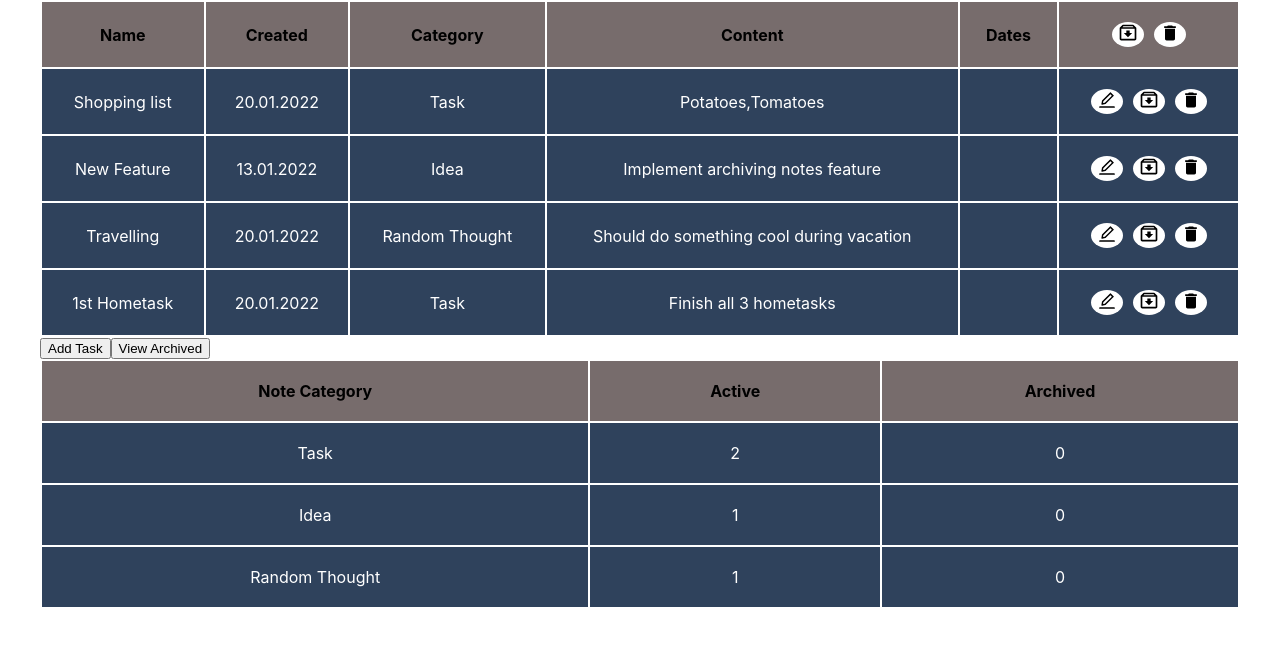
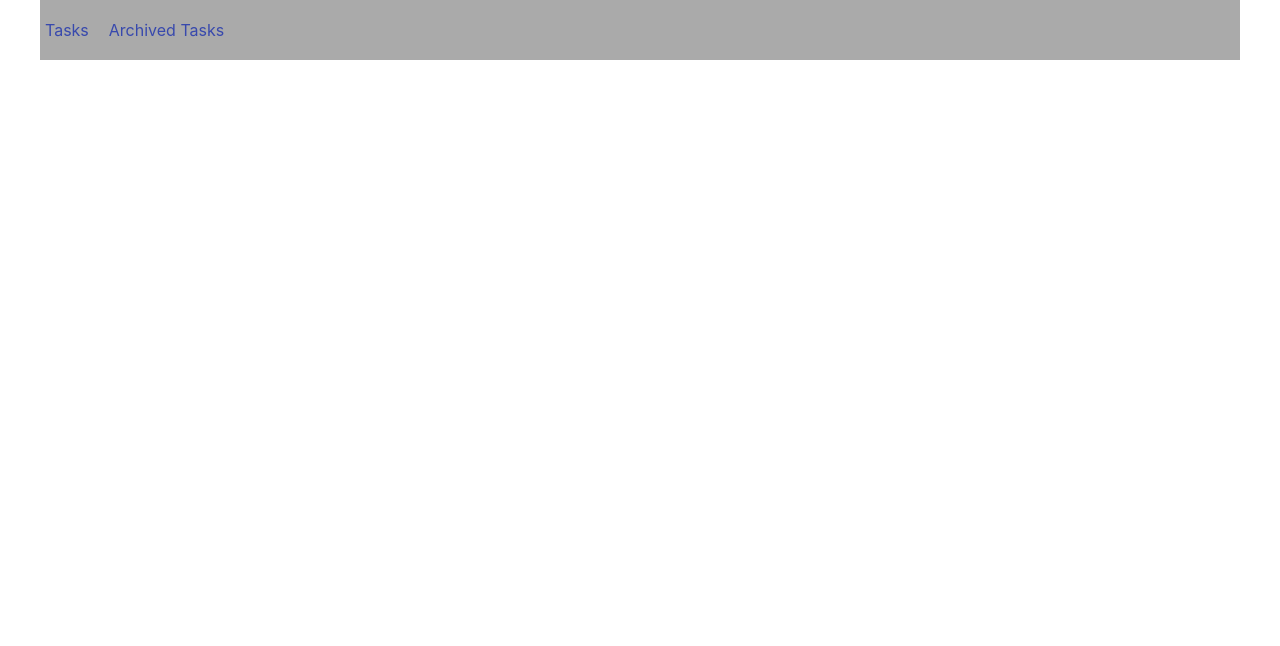
Before and after one commit to mihailsin/radency-hometask-2-react, a React (Create React App) app: page / in a window 1280 px wide. Shown: the top 646 px of the page. Built offline with nearby package versions, Linux system fonts and the light colour scheme.

Commit message:
add routes

```diff
--- a/package.json
+++ b/package.json
@@ -12,6 +12,7 @@
     "react-dom": "^18.0.0",
     "react-icons": "^4.3.1",
     "react-redux": "^7.2.8",
+    "react-router-dom": "^6.3.0",
     "react-scripts": "5.0.0",
     "styled-components": "^5.3.5",
     "web-vitals": "^2.1.4"
--- a/src/App.js
+++ b/src/App.js
@@ -1,38 +1,18 @@
 import React from "react";
-import { useState } from "react";
-import { RelativeContainer } from "./components/RelativeContainer/RelativeContainer.Styled";
-import Wrapper from "./components/Wrapper";
-import TasksTable from "./components/TasksTable";
-import CategoriesTable from "./components/CategoriesTable";
-import ArchivedTable from "./components/ArchivedTable/ArchivedTable";
-import AddTaskForm from "./components/AddTaskForm/AddTaskForm";
+import Navbar from "./components/Navbar/Navbar";
+import Tasks from "./views/Tasks";
+import { ArchivedTasks } from "./views/ArchivedTasks/ArchivedTasks";
+import { Route, Routes } from "react-router-dom";
 
 function App() {
-  const [addTaskFormIsVisible, setAddTaskFormIsVisible] = useState(false);
-  const [archivedTableIsVisible, setArchivedTableIsVisible] = useState(false);
-  const toggleAddTaskModal = (e) => {
-    setAddTaskFormIsVisible(!addTaskFormIsVisible);
-  };
-  const toggleArchivedTable = (e) => {
-    setArchivedTableIsVisible(!archivedTableIsVisible);
-  };
-
   return (
-    <RelativeContainer>
-      <Wrapper>
-        <TasksTable
-          toggleModal={toggleAddTaskModal}
-          toggleArchivedModal={toggleArchivedTable}
-        />
-        {addTaskFormIsVisible && (
-          <AddTaskForm toggleModal={toggleAddTaskModal} />
-        )}
-        <CategoriesTable />
-        {archivedTableIsVisible && (
-          <ArchivedTable toggleArchivedModal={toggleArchivedTable} />
-        )}
-      </Wrapper>
-    </RelativeContainer>
+    <>
+      <Navbar />
+      <Routes>
+        <Route path="/tasks" element={<Tasks />} />
+        <Route path="/archived-tasks" element={<ArchivedTasks />} />
+      </Routes>
+    </>
   );
 }
 
--- a/src/components/ArchivedTable/ArchivedTable.jsx
+++ b/src/components/ArchivedTable/ArchivedTable.jsx
@@ -12,21 +12,13 @@ import {
   TableBody,
   DataElement,
 } from "../TasksTable/TasksTable.styled";
-import { Backdrop } from "../AddTaskForm/AddTaskForm.styled";
-import { CgCloseO } from "react-icons/cg";
+
 import { Button } from "../TableButton/TableButton.styled";
-const ArchivedTable = ({ toggleArchivedModal }) => {
+const ArchivedTable = () => {
   const dispatch = useDispatch();
   const items = useSelector((state) => state.tasks);
   return (
-    <Backdrop>
     <Wrapper>
-        <Button
-          style={{ alignSelf: "flex-end", margin: "0" }}
-          onClick={() => toggleArchivedModal()}
-        >
-          <CgCloseO size={20} />
-        </Button>
       <Table>
         <TableHeader>
           <TableRow>
@@ -62,10 +54,7 @@ const ArchivedTable = ({ toggleArchivedModal }) => {
                     >
                       <BiArchiveOut size={20} />
                     </Button>
-                      <Button
-                        type="button"
-                        onClick={() => dispatch(remove(id))}
-                      >
+                    <Button type="button" onClick={() => dispatch(remove(id))}>
                       <MdDelete size={20} />
                     </Button>
                   </DataElement>
@@ -75,7 +64,6 @@ const ArchivedTable = ({ toggleArchivedModal }) => {
         </TableBody>
       </Table>
     </Wrapper>
-    </Backdrop>
   );
 };
 
--- /dev/null
+++ b/src/components/Navbar/Navbar.jsx
@@ -0,0 +1,40 @@
+import React from "react";
+import { NavLink } from "react-router-dom";
+import { Nav } from "./Navbar.styled";
+import Wrapper from "../Wrapper";
+
+// NavLink styles
+
+const active = {
+  color: "#d4c323",
+  marginRight: "20px",
+};
+
+const link = {
+  textDecoration: "none",
+  color: "#3849ad",
+  marginRight: "20px",
+};
+
+const Navbar = () => {
+  return (
+    <Wrapper>
+      <Nav>
+        <NavLink
+          style={({ isActive }) => (isActive ? active : link)}
+          to="/tasks"
+        >
+          Tasks
+        </NavLink>
+        <NavLink
+          style={({ isActive }) => (isActive ? active : link)}
+          to="/archived-tasks"
+        >
+          Archived Tasks
+        </NavLink>
+      </Nav>
+    </Wrapper>
+  );
+};
+
+export default Navbar;
--- /dev/null
+++ b/src/components/Navbar/Navbar.styled.jsx
@@ -0,0 +1,10 @@
+import styled from "styled-components";
+
+export const Nav = styled.nav`
+  padding: 20px 5px;
+  display: flex;
+  flex-flow: row nowrap;
+  justify-content: flex-start;
+  background-color: #aaa;
+  color: #111;
+`;
--- /dev/null
+++ b/src/components/Navbar/index.js
@@ -0,0 +1 @@
+export { default } from "./Navbar";
--- a/src/components/TasksTable/TasksTable.jsx
+++ b/src/components/TasksTable/TasksTable.jsx
@@ -3,7 +3,7 @@ import { useDispatch, useSelector } from "react-redux";
 import { remove, toggleArchived } from "../../redux/slices";
 import { Button } from "../TableButton/TableButton.styled";
 import { AiOutlineEdit } from "react-icons/ai";
-import { BiArchiveIn, BiArchiveOut } from "react-icons/bi";
+import { BiArchiveIn } from "react-icons/bi";
 import { MdDelete } from "react-icons/md";
 import {
   Table,
@@ -14,7 +14,7 @@ import {
   DataElement,
 } from "./TasksTable.styled";
 
-const TasksTable = ({ toggleModal, toggleArchivedModal }) => {
+const TasksTable = ({ toggleModal }) => {
   const items = useSelector((state) => state.tasks);
   const dispatch = useDispatch();
   return (
@@ -70,9 +70,6 @@ const TasksTable = ({ toggleModal, toggleArchivedModal }) => {
         <button type="button" onClick={() => toggleModal()}>
           Add Task
         </button>
-        <button type="button" onClick={() => toggleArchivedModal()}>
-          View Archived
-        </button>
       </div>
     </>
   );
--- a/src/index.js
+++ b/src/index.js
@@ -4,13 +4,16 @@ import "./index.css";
 import App from "./App";
 import { Provider } from "react-redux";
 import { store } from "./redux/store";
+import { BrowserRouter } from "react-router-dom";
 
 const root = ReactDOM.createRoot(document.getElementById("root"));
 
 root.render(
   <React.StrictMode>
     <Provider store={store}>
-      <App />
+      <BrowserRouter>
+        <App />
+      </BrowserRouter>
     </Provider>
   </React.StrictMode>
 );
--- /dev/null
+++ b/src/views/ArchivedTasks/ArchivedTasks.jsx
@@ -0,0 +1,6 @@
+import React from "react";
+import ArchivedTable from "../../components/ArchivedTable/ArchivedTable";
+
+export const ArchivedTasks = () => {
+  return <ArchivedTable />;
+};
--- /dev/null
+++ b/src/views/ArchivedTasks/index.js
@@ -0,0 +1 @@
+export { default } from "./ArchivedTasks";
--- /dev/null
+++ b/src/views/Tasks/Tasks.jsx
@@ -0,0 +1,27 @@
+import React from "react";
+import { useState } from "react";
+import { RelativeContainer } from "../../components/RelativeContainer/RelativeContainer.Styled";
+import Wrapper from "../../components/Wrapper";
+import TasksTable from "../../components/TasksTable";
+import CategoriesTable from "../../components/CategoriesTable";
+import AddTaskForm from "../../components/AddTaskForm/AddTaskForm";
+
+const Tasks = () => {
+  const [addTaskFormIsVisible, setAddTaskFormIsVisible] = useState(false);
+  const toggleAddTaskModal = () => {
+    setAddTaskFormIsVisible(!addTaskFormIsVisible);
+  };
+  return (
+    <RelativeContainer>
+      <Wrapper>
+        <TasksTable toggleModal={toggleAddTaskModal} />
+        {addTaskFormIsVisible && (
+          <AddTaskForm toggleModal={toggleAddTaskModal} />
+        )}
+        <CategoriesTable />
+      </Wrapper>
+    </RelativeContainer>
+  );
+};
+
+export default Tasks;
--- /dev/null
+++ b/src/views/Tasks/index.js
@@ -0,0 +1 @@
+export { default } from "./Tasks";
```
Also changed, not shown: 1 other file (tests, documents, lock files or other folders). Lines whose indentation alone changed are shown as unchanged.
